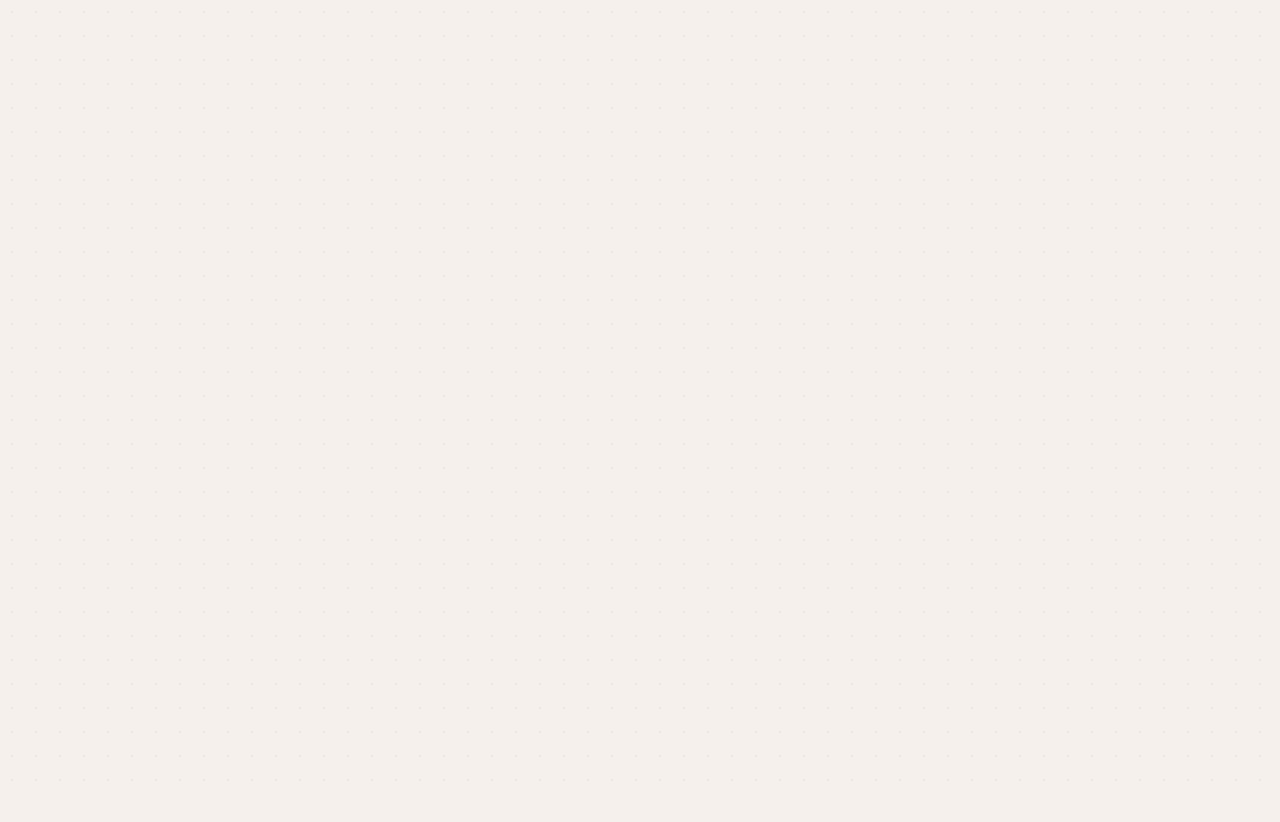
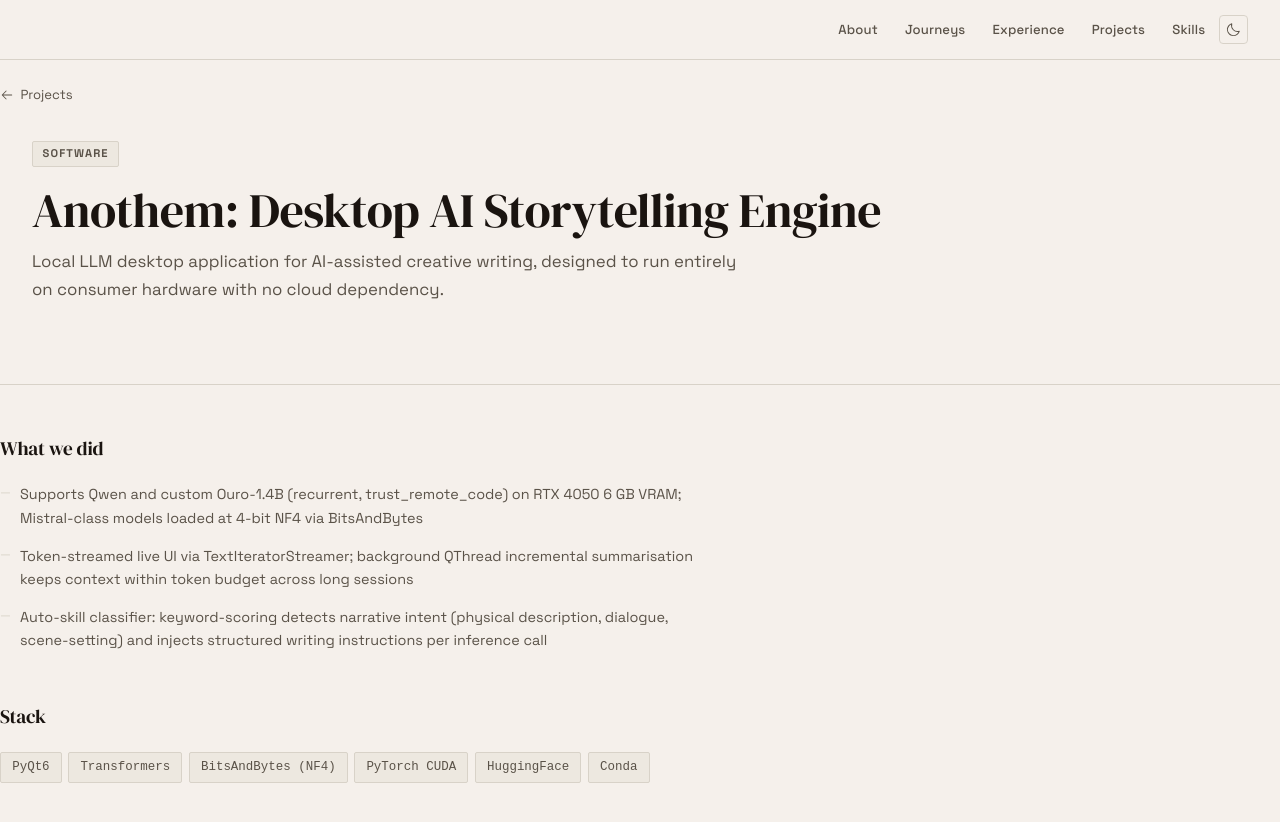
Before and after one commit to Liamours/portofolio-app, a Nuxt app: page /projects/anothem in a window 1280 px wide. Before the commit this address had no page. Shown: the top 822 px of the page. Before the commit the page ends 800 px from the top, so only its background shows below. Built offline with nearby package versions, Linux system fonts and the light colour scheme.

Commit message:
Add DM Serif Display, natural headings, text-only nav, project detail pages, sharper card radius

```diff
--- a/app/components/NavBar.vue
+++ b/app/components/NavBar.vue
@@ -2,8 +2,7 @@
   <nav class="navbar">
     <div class="nav-links">
       <a v-for="link in navLinks" :key="link.href" :href="link.href" class="nav-link">
-        <Icon :name="link.icon" size="15" />
-        <span>{{ link.label }}</span>
+        {{ link.label }}
       </a>
     </div>
     <ThemeToggle />
@@ -12,68 +11,50 @@
 
 <script setup lang="ts">
 const navLinks = [
-  { href: '#about',        label: 'About',        icon: 'ph:user' },
-  { href: '#journeys',     label: 'Journeys',     icon: 'ph:map-trifold' },
-  { href: '#experience',   label: 'Experience',   icon: 'ph:briefcase' },
-  { href: '#projects',     label: 'Projects',     icon: 'ph:folder-open' },
-  { href: '#skills',       label: 'Skills',       icon: 'ph:wrench' },
+  { href: '#about',      label: 'About' },
+  { href: '#journeys',   label: 'Journeys' },
+  { href: '#experience', label: 'Experience' },
+  { href: '#projects',   label: 'Projects' },
+  { href: '#skills',     label: 'Skills' },
 ]
 </script>
 
 <style scoped>
 .navbar {
   position: fixed;
-  top: 0;
-  left: 0;
-  right: 0;
+  top: 0; left: 0; right: 0;
   z-index: 100;
   display: flex;
   align-items: center;
-  justify-content: space-between;
-  padding: 0.85rem 2rem;
-  background: rgba(12, 12, 12, 0.88);
+  justify-content: flex-end;
+  padding: 0.9rem 2rem;
+  background: rgba(14, 12, 10, 0.90);
   backdrop-filter: blur(14px);
   border-bottom: 1px solid var(--border);
 }
 
 html.light .navbar {
-  background: rgba(250, 250, 248, 0.88);
-}
-
-.nav-name {
-  font-weight: 700;
-  font-size: 1.1rem;
-  color: var(--text);
-  letter-spacing: 0.05em;
+  background: rgba(245, 240, 235, 0.92);
 }
 
 .nav-links {
   display: flex;
-  gap: 0.25rem;
+  gap: 0;
 }
 
 .nav-link {
-  display: flex;
-  align-items: center;
-  gap: 0.35rem;
-  padding: 0.35rem 0.75rem;
-  border-radius: 4px;
+  padding: 0.3rem 0.85rem;
   font-size: 0.82rem;
+  font-weight: 500;
   color: var(--text-muted);
-  transition: color 0.2s, background 0.2s;
+  letter-spacing: 0.01em;
+  transition: color 0.18s ease-out;
+  border-radius: 0;
 }
 
-.nav-link:hover {
-  color: var(--text);
-  background: var(--surface-2);
-}
+.nav-link:hover { color: var(--text); }
 
-@media (max-width: 768px) {
-  .nav-link span { display: none; }
-  .nav-links { gap: 0; }
-}
-
-@media (max-width: 480px) {
+@media (max-width: 640px) {
   .nav-links { display: none; }
 }
 </style>
--- a/app/components/sections/HeroSection.vue
+++ b/app/components/sections/HeroSection.vue
@@ -83,10 +83,11 @@ html.light .hero-bg {
 }
 
 .hero-name {
-  font-size: clamp(2.5rem, 6vw, 4.5rem);
-  font-weight: 800;
-  line-height: 1.05;
-  letter-spacing: -0.02em;
+  font-family: 'DM Serif Display', Georgia, serif;
+  font-size: clamp(3rem, 8vw, 6.5rem);
+  font-weight: 400;
+  line-height: 1.0;
+  letter-spacing: -0.01em;
   color: var(--text);
   margin-bottom: 0.75rem;
 }
--- a/app/components/ui/ProjectCard.vue
+++ b/app/components/ui/ProjectCard.vue
@@ -9,14 +9,17 @@
 
       <div class="card-title-row">
         <h3 class="card-title">{{ project.title }}</h3>
-        <div v-if="project.links" class="card-links" @click.stop>
-          <a v-if="project.links.github" :href="project.links.github" target="_blank" rel="noopener noreferrer" class="card-link">
+        <div class="card-links" @click.stop>
+          <NuxtLink :to="`/projects/${project.id}`" class="card-link detail-link">
+            <Icon name="ph:arrow-right" size="12" /> Details
+          </NuxtLink>
+          <a v-if="project.links?.github" :href="project.links.github" target="_blank" rel="noopener noreferrer" class="card-link">
             <Icon name="ph:github-logo" size="12" /> GitHub
           </a>
-          <a v-if="project.links.demo" :href="project.links.demo" target="_blank" rel="noopener noreferrer" class="card-link">
+          <a v-if="project.links?.demo" :href="project.links.demo" target="_blank" rel="noopener noreferrer" class="card-link">
             <Icon name="ph:arrow-square-out" size="12" /> Demo
           </a>
-          <a v-if="project.links.paper" :href="project.links.paper" target="_blank" rel="noopener noreferrer" class="card-link">
+          <a v-if="project.links?.paper" :href="project.links.paper" target="_blank" rel="noopener noreferrer" class="card-link">
             <Icon name="ph:file-text" size="12" /> Paper
           </a>
         </div>
@@ -47,7 +50,7 @@ const expanded = ref(false)
 .card {
   background: var(--surface);
   border: 1px solid var(--border);
-  border-radius: 8px;
+  border-radius: 3px;
   overflow: hidden;
   transition: border-color 0.2s;
 }
--- a/app/pages/index.vue
+++ b/app/pages/index.vue
@@ -34,14 +34,12 @@
 }
 
 .section-title {
-  font-size: 0.75rem;
-  text-transform: uppercase;
-  letter-spacing: 0.15em;
-  color: var(--text-muted);
-  font-weight: 700;
-  margin-bottom: 2.5rem;
-  padding-left: 0.75rem;
-  border-left: 2px solid var(--accent-1);
+  font-family: 'DM Serif Display', Georgia, serif;
+  font-size: 1.6rem;
+  font-weight: 400;
+  color: var(--text);
+  margin-bottom: 2rem;
+  letter-spacing: -0.01em;
 }
 
 /* ── Section backgrounds ── */
--- /dev/null
+++ b/app/pages/projects/[id].vue
@@ -0,0 +1,240 @@
+<template>
+  <div class="detail-page">
+    <NavBar />
+
+    <main v-if="project" class="detail-main">
+      <!-- Back -->
+      <div class="container">
+        <NuxtLink to="/#projects" class="back-link">
+          <Icon name="ph:arrow-left" size="14" /> Projects
+        </NuxtLink>
+      </div>
+
+      <!-- Header -->
+      <div class="detail-hero">
+        <div class="container">
+          <div class="detail-meta">
+            <span class="detail-type" :class="`type-${project.type}`">{{ project.type }}</span>
+            <span v-if="project.period" class="detail-period">{{ project.period }}</span>
+          </div>
+          <h1 class="detail-title">{{ project.title }}</h1>
+          <p v-if="project.institution" class="detail-institution">{{ project.institution }}</p>
+          <p v-if="project.funding" class="detail-funding">{{ project.funding }}</p>
+          <p class="detail-summary">{{ project.summary }}</p>
+
+          <div v-if="project.links" class="detail-links">
+            <a v-if="project.links.github" :href="project.links.github" target="_blank" rel="noopener noreferrer" class="detail-link">
+              <Icon name="ph:github-logo" size="14" /> GitHub
+            </a>
+            <a v-if="project.links.demo" :href="project.links.demo" target="_blank" rel="noopener noreferrer" class="detail-link">
+              <Icon name="ph:arrow-square-out" size="14" /> Demo
+            </a>
+            <a v-if="project.links.paper" :href="project.links.paper" target="_blank" rel="noopener noreferrer" class="detail-link">
+              <Icon name="ph:file-text" size="14" /> Paper
+            </a>
+          </div>
+        </div>
+      </div>
+
+      <!-- Highlights -->
+      <div class="container detail-content">
+        <section class="detail-section">
+          <h2 class="detail-section-title">What we did</h2>
+          <ul class="detail-highlights">
+            <li v-for="(h, i) in project.highlights" :key="i">{{ h }}</li>
+          </ul>
+        </section>
+
+        <!-- Stack -->
+        <section class="detail-section">
+          <h2 class="detail-section-title">Stack</h2>
+          <div class="detail-stack">
+            <span v-for="tech in project.stack" :key="tech" class="stack-tag">{{ tech }}</span>
+          </div>
+        </section>
+      </div>
+    </main>
+
+    <!-- Not found -->
+    <div v-else class="container" style="padding-top:8rem;">
+      <p>Project not found. <NuxtLink to="/">Go home</NuxtLink></p>
+    </div>
+  </div>
+</template>
+
+<script setup lang="ts">
+import type { Project } from '~/types/portfolio'
+
+const route = useRoute()
+const { data: projects } = await useProjects()
+
+const project = computed<Project | null>(() =>
+  projects.value?.find(p => p.id === route.params.id) ?? null
+)
+
+useHead({
+  title: computed(() => project.value ? `${project.value.title} — Rifqi` : 'Project')
+})
+</script>
+
+<style scoped>
+.detail-page {
+  min-height: 100vh;
+  background: var(--bg);
+}
+
+.detail-main {
+  padding-top: 60px;
+}
+
+/* Back link */
+.back-link {
+  display: inline-flex;
+  align-items: center;
+  gap: 0.4rem;
+  font-size: 0.82rem;
+  color: var(--text-muted);
+  padding: 1.5rem 0 0;
+  transition: color 0.18s ease-out;
+}
+.back-link:hover { color: var(--text); }
+
+/* Hero */
+.detail-hero {
+  padding: 2rem 2rem 3.5rem;
+  border-bottom: 1px solid var(--border);
+}
+
+.detail-meta {
+  display: flex;
+  align-items: center;
+  gap: 0.75rem;
+  margin-bottom: 1rem;
+}
+
+.detail-type {
+  font-size: 0.7rem;
+  font-weight: 700;
+  text-transform: uppercase;
+  letter-spacing: 0.1em;
+  padding: 0.2rem 0.6rem;
+  border-radius: 2px;
+  color: var(--text-muted);
+  background: var(--surface-2);
+  border: 1px solid var(--border);
+}
+
+.detail-period {
+  font-size: 0.8rem;
+  color: var(--text-muted);
+}
+
+.detail-title {
+  font-family: 'DM Serif Display', Georgia, serif;
+  font-size: clamp(1.8rem, 4vw, 3rem);
+  font-weight: 400;
+  color: var(--text);
+  line-height: 1.15;
+  margin-bottom: 0.5rem;
+  letter-spacing: -0.01em;
+}
+
+.detail-institution {
+  font-size: 0.85rem;
+  color: var(--text-muted);
+  margin-bottom: 0.25rem;
+}
+
+.detail-funding {
+  font-size: 0.78rem;
+  color: var(--text-muted);
+  font-style: italic;
+  margin-bottom: 1.25rem;
+}
+
+.detail-summary {
+  font-size: 1.05rem;
+  color: var(--text-muted);
+  line-height: 1.7;
+  max-width: 720px;
+  margin-bottom: 1.5rem;
+}
+
+.detail-links {
+  display: flex;
+  flex-wrap: wrap;
+  gap: 0.5rem;
+}
+
+.detail-link {
+  display: flex;
+  align-items: center;
+  gap: 0.3rem;
+  font-size: 0.82rem;
+  padding: 0.35rem 0.85rem;
+  border: 1px solid var(--accent-1);
+  border-radius: 3px;
+  color: var(--text);
+  background: var(--accent-1-sub);
+  transition: background 0.18s ease-out, transform 0.15s ease-out;
+}
+.detail-link:hover { transform: translateY(-1px); }
+
+/* Content */
+.detail-content {
+  padding-top: 3rem;
+  padding-bottom: 5rem;
+  display: flex;
+  flex-direction: column;
+  gap: 3rem;
+}
+
+.detail-section-title {
+  font-family: 'DM Serif Display', Georgia, serif;
+  font-size: 1.2rem;
+  font-weight: 400;
+  color: var(--text);
+  margin-bottom: 1.25rem;
+  letter-spacing: -0.01em;
+}
+
+.detail-highlights {
+  list-style: none;
+  display: flex;
+  flex-direction: column;
+  gap: 0.85rem;
+  max-width: 720px;
+}
+
+.detail-highlights li {
+  font-size: 0.9rem;
+  color: var(--text-muted);
+  padding-left: 1.25rem;
+  position: relative;
+  line-height: 1.65;
+}
+
+.detail-highlights li::before {
+  content: '—';
+  position: absolute;
+  left: 0;
+  color: var(--border);
+  font-size: 0.75rem;
+}
+
+.detail-stack {
+  display: flex;
+  flex-wrap: wrap;
+  gap: 0.4rem;
+}
+
+.stack-tag {
+  font-size: 0.78rem;
+  padding: 0.3rem 0.7rem;
+  border-radius: 2px;
+  background: var(--surface-2);
+  color: var(--text-muted);
+  border: 1px solid var(--border);
+  font-family: monospace;
+}
+</style>
--- a/nuxt.config.ts
+++ b/nuxt.config.ts
@@ -21,7 +21,7 @@ export default defineNuxtConfig({
         },
         {
           rel: 'stylesheet',
-          href: 'https://fonts.googleapis.com/css2?family=Space+Grotesk:wght@400;500;600;700&display=swap'
+          href: 'https://fonts.googleapis.com/css2?family=DM+Serif+Display&family=Space+Grotesk:wght@400;500;600;700&display=swap'
         }
       ]
     }
```
